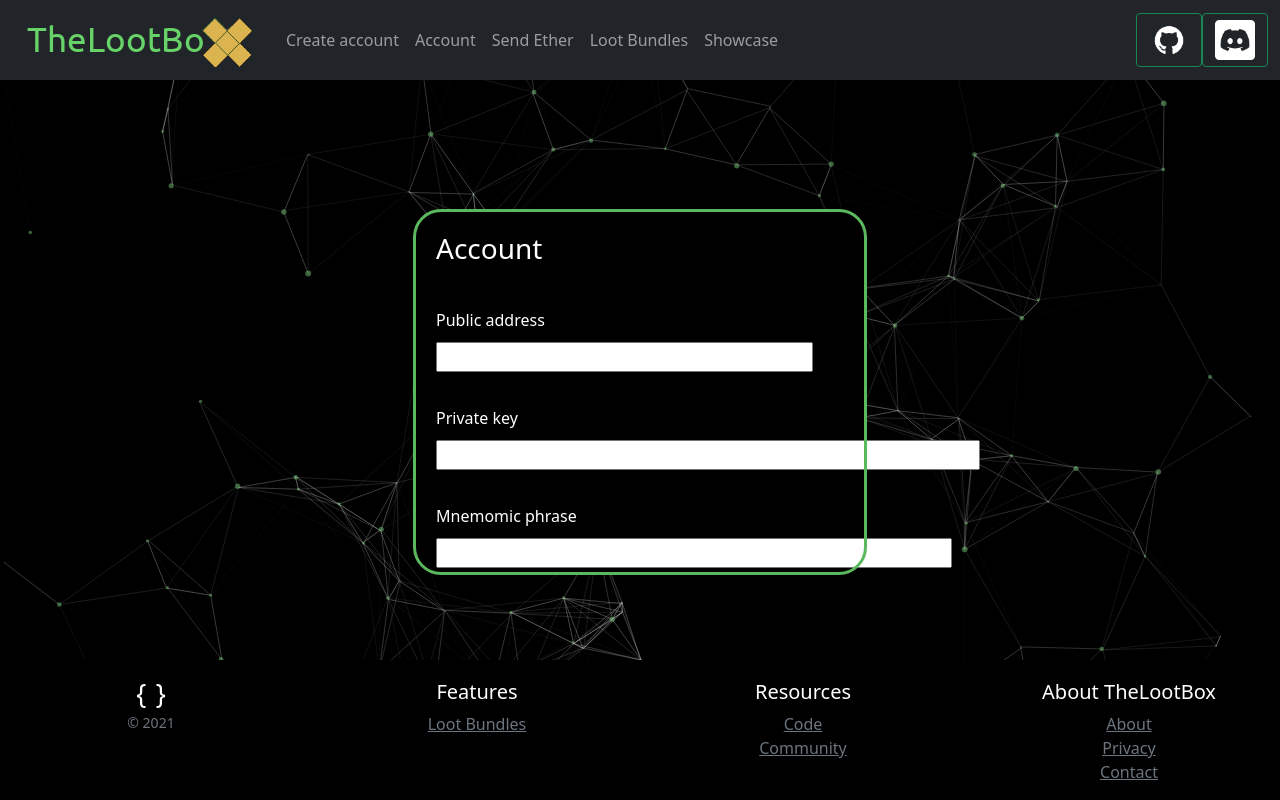
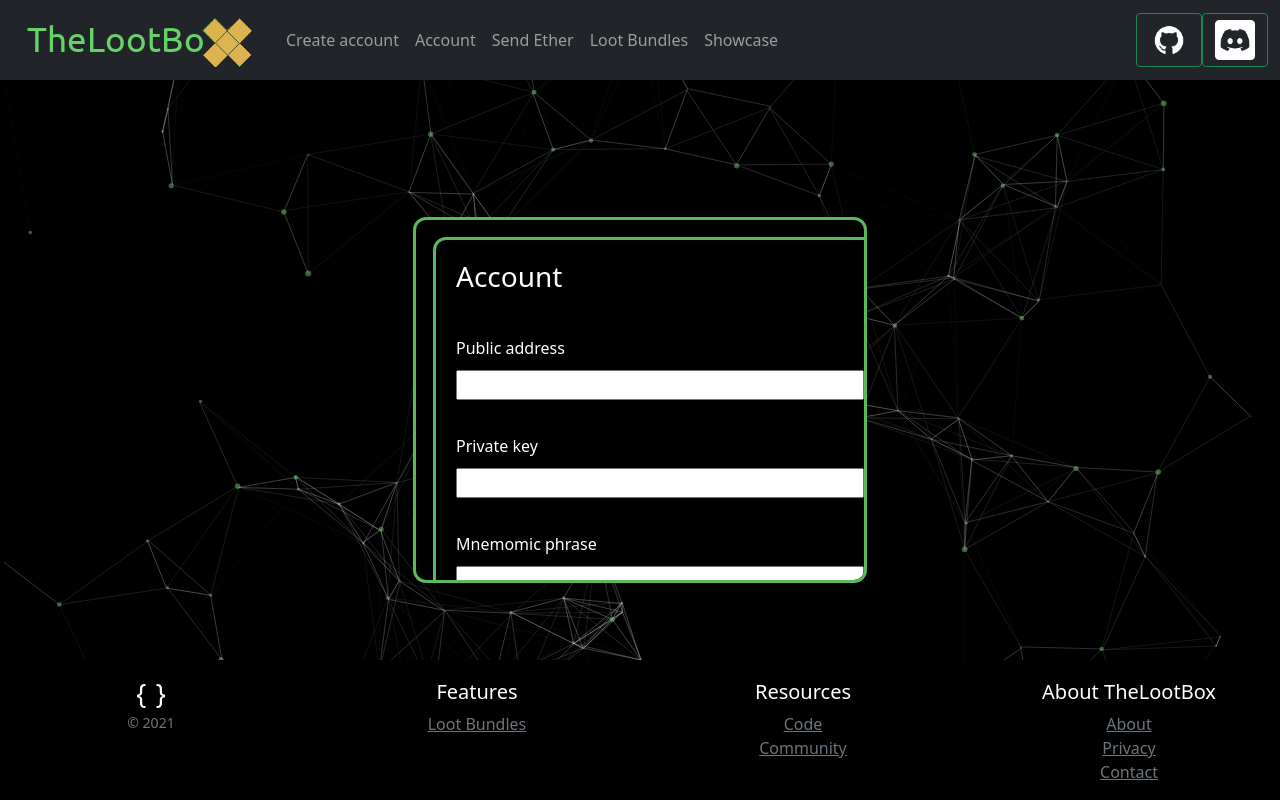
Before and after one commit to B3nac/Lichen, a Python web app: template templates/account.html in a window 1280 px wide. Run offline with Jinja, Linux system fonts and the light colour scheme; the template is opened without the code that fills it, so the values that code supplies are empty.

Commit message:
Refactor and update

```diff
--- a/app.py
+++ b/app.py
@@ -13,7 +13,8 @@ from app.blueprints import (
     create_account_blueprint,
     account_blueprint,
     send_ether_blueprint,
-    send_transaction_blueprint
+    send_transaction_blueprint,
+    send_lootbundle_blueprint
 )
 
 app.register_blueprint(index_blueprint)
@@ -22,6 +23,7 @@ app.register_blueprint(create_account_blueprint)
 app.register_blueprint(account_blueprint)
 app.register_blueprint(send_ether_blueprint)
 app.register_blueprint(send_transaction_blueprint)
+app.register_blueprint(send_lootbundle_blueprint)
 
 
 @app.errorhandler(404)
--- a/forms.py
+++ b/forms.py
@@ -2,7 +2,6 @@ from flask import session
 from flask_wtf import FlaskForm
 from wtforms.csrf.session import SessionCSRF
 from wtforms import StringField, SubmitField, validators, BooleanField
-import os
 from datetime import timedelta
 import string
 import secrets
@@ -27,7 +26,8 @@ class CreateAccountForm(FlaskForm):
 
 
 class AccountForm(FlaskForm):
-    create_from_mnemonic = StringField('Create account from mnemonic', [validators.Length(min=0, max=42)], id='password')
+    create_from_mnemonic = StringField('Create account from mnemonic', [validators.Length(min=0, max=42)],
+                                       id='password')
     show_password = BooleanField('Show account private key', id='check')
 
     class Meta:
--- a/networks.py
+++ b/networks.py
@@ -2,6 +2,9 @@ from web3 import Web3
 
 # Add configuration for different test nets
 
-web3_local_rinkeby = Web3(Web3.HTTPProvider('http://127.0.0.1:8585'))
+web3_local_rinkeby = Web3(Web3.HTTPProvider('https://rinkeby.infura.io/v3/72b235aae0a541db87eee04aaf987344'))
 web3_local_mainnet = Web3(Web3.HTTPProvider('http://127.0.0.1:8888'))
 web3_arbitrum_rinkeby = Web3(Web3.HTTPProvider('https://rinkeby.arbitrum.io/rpc'))
+
+from web3.middleware import geth_poa_middleware
+web3_local_rinkeby.middleware_onion.inject(geth_poa_middleware, layer=0)
--- a/static/TheLootBox.css
+++ b/static/TheLootBox.css
@@ -17,6 +17,25 @@ svg {
 p {
   margin-top:10px;
   margin-bottom:10px;
+}
+input {
+    -webkit-box-sizing: border-box;
+    -moz-box-sizing: border-box;
+    box-sizing: border-box;
+    width: 100%;
+}
+::-webkit-scrollbar {
+  width: 10px;
+  height: 2px;
+}
+::-webkit-scrollbar-thumb {
+    -webkit-border-radius: 10px;
+    border-radius: 10px;
+    background: rgba(120, 120, 120, 0.5);
+    -webkit-box-shadow: inset 0 0 6px rgba(0,0,0,0.5);
+}
+::-webkit-scrollbar-track {
+  background: inset 0 0 8px  rgba(0, 0, 0, 0.2);
 }
 .flask_alert_container {
   pointer-events: all;
@@ -53,12 +72,13 @@ p {
   height: 45vh;
   width: 35vw;
   background: #000000;
-  border-radius: 25px;
+  border-radius: 10px;
   padding: 20px;
   color: #FFFFFF;
   pointer-events: all;
   outline-style: solid;
   outline-color: #5cb85c;
+  overflow: overlay;
 }
 .create_account_form {
   height: 30vh;
--- a/templates/account.html
+++ b/templates/account.html
@@ -4,7 +4,6 @@
 <script src="/static/bootstrap.bundle.min.js"></script>
 <script src="/static/jquery.min.js"></script>
 <script src="/static/flash_alerts.js"></script>
-
 <script>
     function delete_flash(flash){
         $(flash).remove()
@@ -65,13 +64,14 @@
     </div>
     {% endfor %}
   </div>
-<body class="form_body">
-<div id="particles-js"></div>
-<script src="/static/particles.min.js"></script>
-<script src="/static/particles.js"></script>
-
+  <body class="form_body">
+  <div id="particles-js"></div>
+  <script src="/static/particles.min.js"></script>
+  <script src="/static/particles.js"></script>
+<div class="account_form">
   {% block content %}
     {% if account == "new" %}
+  <div>
     <form class="new_account_form">
       <h3>Account</h3>
       <br>
@@ -85,8 +85,9 @@
       <p>Save this key! Your account unlock key will not be saved on disc.</p>
       <input type="text" value="{{ wallet_key }}" size="35">
       <p>Seriously save this key &#11014; so you can unlock your account. </p>
+    </form>
     {% elif account == "unlocked" %}
-    <form class="account_form">
+    <form>
       <h3>Account</h3>
       <br>
       <p>Public address</p>
@@ -95,6 +96,7 @@
       <input type="password" value="{{ private_key }}" size="53" id="private_key"><br><br>
       <p>Mnemomic phrase</p>
       <input type="password" value="{{ mnemonic_phrase }}" size="50" id="mnemonic_phrase"><br><br><button type="button" id="hide_button" class="btn btn-primary">Show</button>
+    </form>
     {% else %}
     <form class="account_form">
       <h3>Account</h3>
@@ -105,6 +107,7 @@
       <input type="text" value="{{ private_key }}" size="53"><br><br>
       <p>Mnemomic phrase</p>
       <input type="text" value="{{ mnemonic_phrase }}" size="50"><br><br>
+    </form>
       <form method="post">
         {{ form.csrf_token }}
         <p>{{ form.account_unlock_key }}</p>
@@ -112,7 +115,8 @@
       </form>
     {% endif %}
   {% endblock content %}
-</body>
+  </div>
+    </body>
 <footer class="footer">
   <div class="row">
     <div class="col-12 col-md">
--- a/templates/create.html
+++ b/templates/create.html
@@ -64,7 +64,7 @@
         {% for message in messages %}
             <div class="alert alert-warning alert-dismissible fade show" role="alert">
                 <span>{{ message }}</span>
-                <button type="button" class="close" data-dismiss="alert" aria-label="Close" class="fade close" onclick=delete_flash(this)>
+                <button type="button" data-dismiss="alert" aria-label="Close" class="fade close" onclick=delete_flash(this)>
                 <span aria-hidden="true">&times;</span>
                 </button>
             </div>
--- a/templates/unlock.html
+++ b/templates/unlock.html
@@ -64,7 +64,7 @@
         {% for message in messages %}
             <div class="alert alert-warning alert-dismissible fade show" role="alert">
                 <span>{{ message }}</span>
-                <button type="button" class="close" data-dismiss="alert" aria-label="Close" class="fade close" onclick=delete_flash(this)>
+                <button type="button" data-dismiss="alert" aria-label="Close" class="fade close" onclick=delete_flash(this)>
                 <span aria-hidden="true">&times;</span>
                 </button>
             </div>
```
Also changed, not shown: blueprints.py (+75 -70 lines), templates/createlootbundle.html (+3 -4 lines), templates/send.html (+3 -4 lines).
